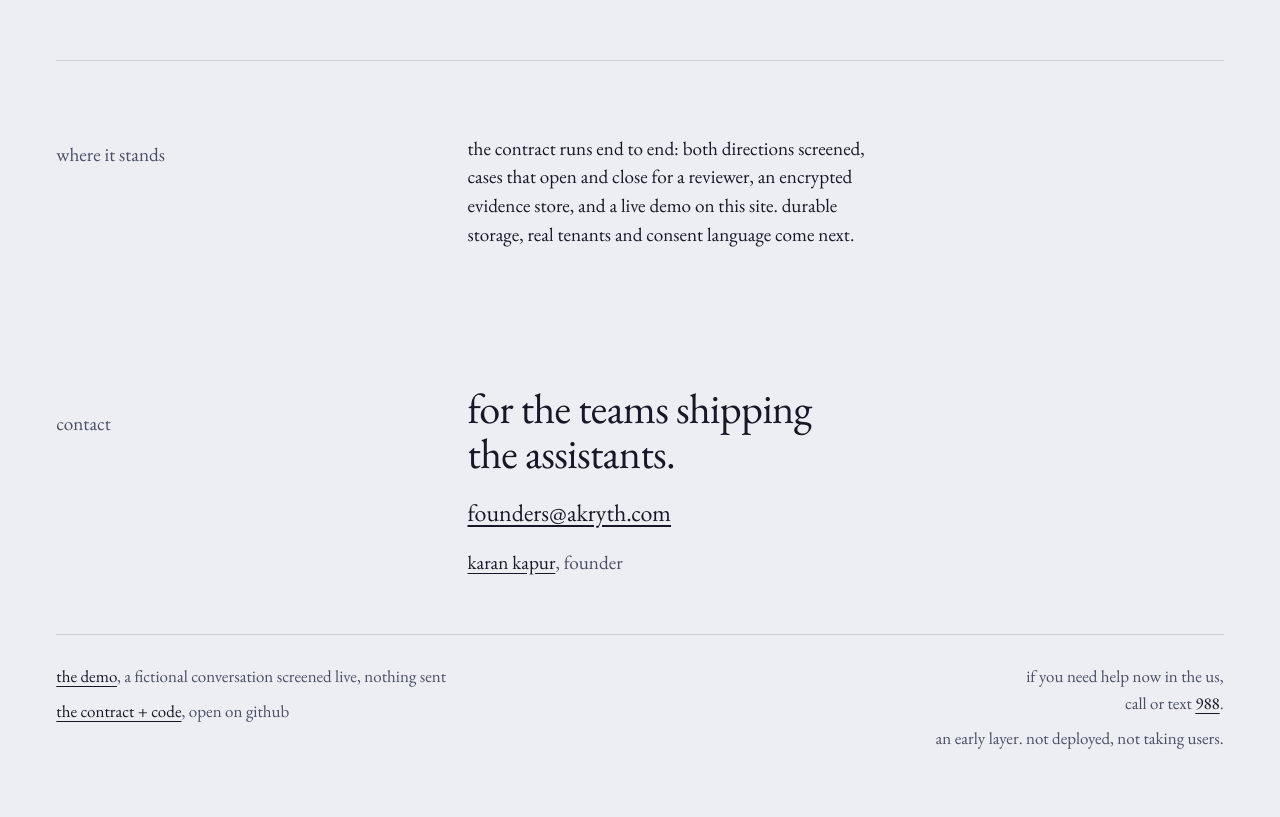
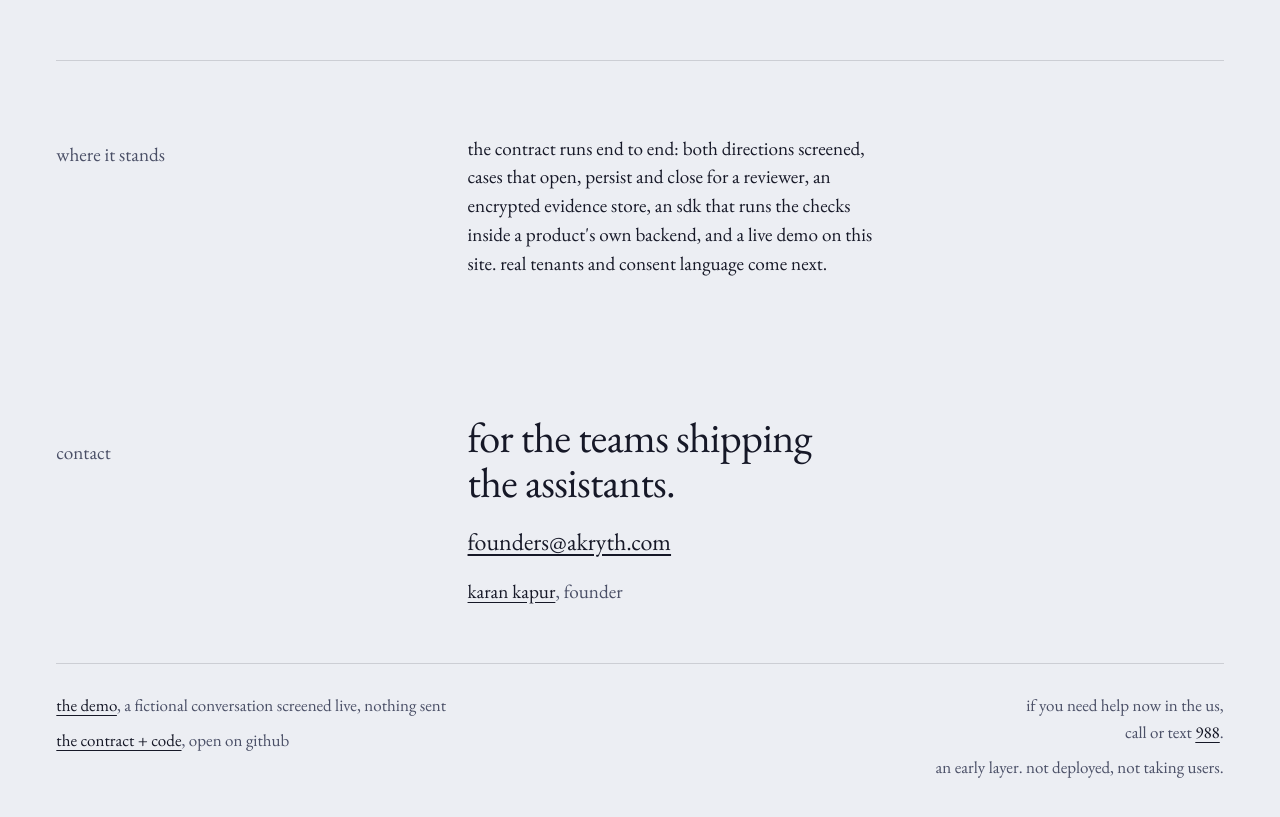
Before and after one commit to karank2512/akryth.com, a website: page index.html in a window 1280 px wide. Shown: the part 5700-6517 px from the top of the page. Drawn offline with Linux system fonts and the light colour scheme.

Commit message:
Update where-it-stands: sdk and durable cases now exist

```diff
--- a/index.html
+++ b/index.html
@@ -307,7 +307,7 @@ footer .row{border-top:0;padding-top:0}
     <div class="row" id="stands">
       <p class="label">where it stands</p>
       <div>
-        <p>the contract runs end to end: both directions screened, cases that open and close for a reviewer, an encrypted evidence store, and a live demo on this site. durable storage, real tenants and consent language come next.</p>
+        <p>the contract runs end to end: both directions screened, cases that open, persist and close for a reviewer, an encrypted evidence store, an sdk that runs the checks inside a product's own backend, and a live demo on this site. real tenants and consent language come next.</p>
       </div>
     </div>
   </section>
```
